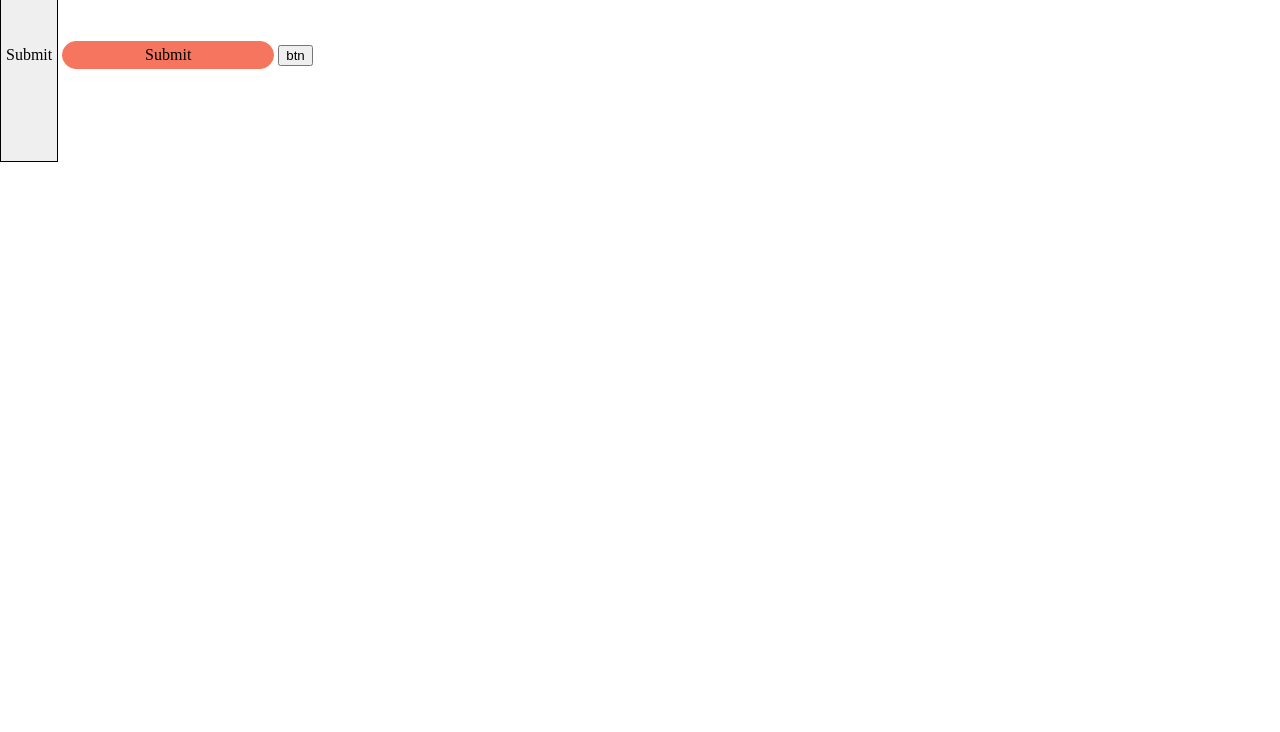
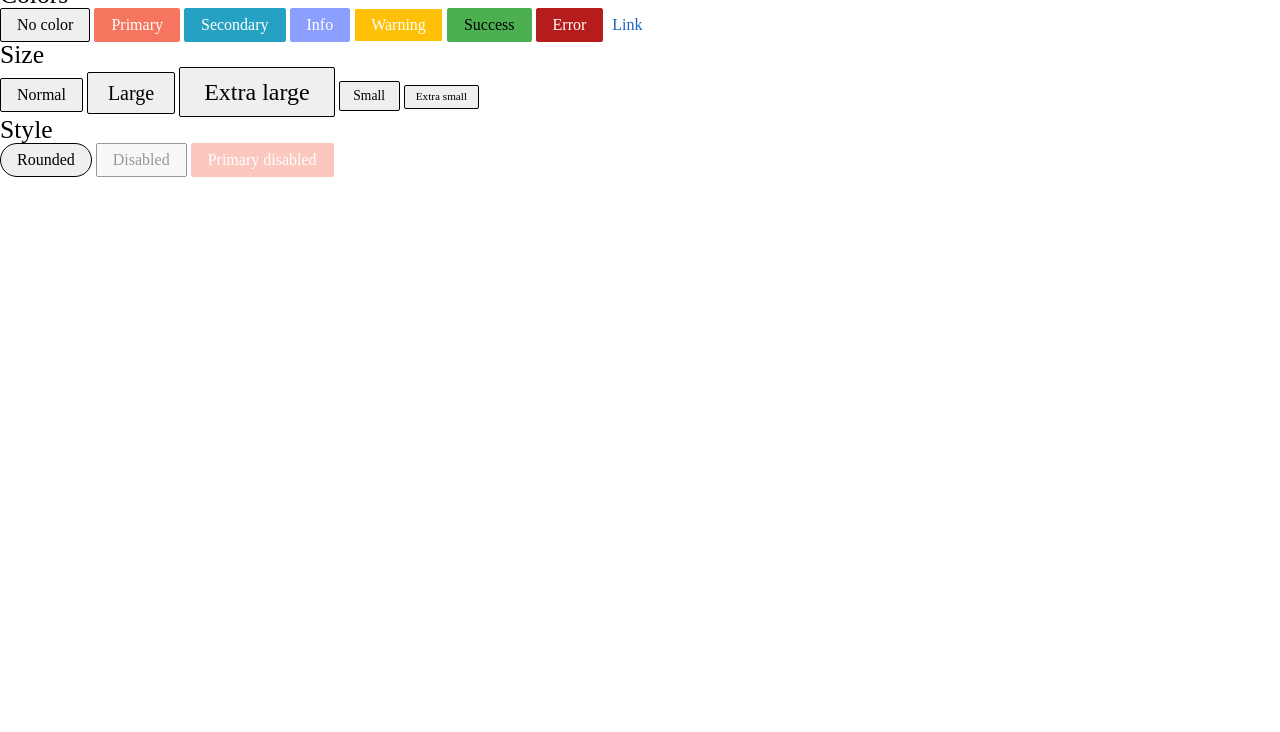
Before and after one commit to ujjwalguptaofficial/flexstyle, a website: page test/index.html in a window 1280 px wide. Shown: the part 68-800 px from the top of the page. Drawn offline with Linux system fonts and the light colour scheme.

Commit message:
add styles to button, add header feature

```diff
--- a/src/button.scss
+++ b/src/button.scss
@@ -1,9 +1,16 @@
 .btn {
-    border: 1px solid;
     padding: 5px;
     display: inline-block;
-    background-color: #efefef;
     text-align: center;
+    border-radius: 2px;
+    font-size: 1rem;
+    font-weight: 500;
+
+    &:not(.link) {
+        background-color: #efefef;
+        border: 1px solid;
+        padding: .5em 1em;
+    }
 
     &:before {
         content: "";
@@ -12,12 +19,77 @@
         height: 100%;
     }
 
+    // colors
+
+    &.primary {
+        background-color: var(--primary-color);
+        border-color: var(--primary-color);
+        color: var(--primary-contrast-color);
+    }
+
+    &.secondary {
+        background-color: var(--secondary-color);
+        border-color: var(--secondary-color);
+        color: var(--secondary-contrast-color);
+    }
+
+    &.info {
+        background-color: var(--info-color);
+        border-color: var(--info-color);
+        color: var(--info-contrast-color);
+    }
+
+    &.success {
+        background-color: var(--success-color);
+        border-color: var(--success-color);
+        color: var(--sucess-contrast-color);
+    }
+
+    &.error {
+        background-color: var(--error-color);
+        border-color: var(--error-color);
+        color: var(--error-contrast-color);
+    }
+
+    &.warning {
+        background-color: var(--warning-color);
+        border-color: var(--warnings-color);
+        color: var(--warning-contrast-color);
+    }
+
+    &.link {
+        color: var(--link-color);
+        cursor: pointer;
+    }
+
+    //size
+
+    &.small {
+        font-size: 0.85rem;
+    }
+
+    &.x-small {
+        font-size: 0.7rem;
+    }
+
+    &.big {
+        font-size: 1.25rem;
+    }
+
+    &.x-big {
+        font-size: 1.50rem;
+    }
+
+    // styles
+
     &.rounded {
         border-radius: 20px;
     }
 
-    &.primary {
-        background-color: var(--primary-color);
-        border-color: var(--primary-color);
+    &.disabled {
+        opacity: .4;
+        cursor: not-allowed;
     }
+
+
 }
--- /dev/null
+++ b/src/header.scss
@@ -0,0 +1,24 @@
+h1 {
+    font-size: 2rem;
+}
+
+h2 {
+    font-size: 1.8rem;
+}
+
+h3 {
+    font-size: 1.6rem;
+}
+
+h4 {
+    font-size: 1.4rem;
+}
+
+h5 {
+    font-size: 1.2rem;
+}
+
+h6 {
+    font-size: 1rem;
+
+}
--- a/src/index.scss
+++ b/src/index.scss
@@ -4,3 +4,4 @@
 @import "./util.scss";
 @import "./flex.scss";
 @import "./button.scss";
+@import "./header.scss";
--- a/src/var.scss
+++ b/src/var.scss
@@ -5,4 +5,15 @@
     --success-color: #4CAF50;
     --error-color: #b71c1c;
     --warning-color: #FFC107;
+
+    // contrast color
+    --primary-contrast-color: #fff;
+    --secondary-contrast-color: #fff;
+    --info-contrast-color: #fff;
+    --success-contrast-color: #fff;
+    --error-contrast-color: #fff;
+    --warning-contrast-color: #fff;
+
+    // link
+    --link-color: #1867c0;
 }
--- a/test/index.html
+++ b/test/index.html
@@ -12,9 +12,27 @@
     <div class="row content-center border v-center">
         Ujjwal
     </div>
-    <div class="btn" style="height: 200px;">Submit</div>
-    <div class="btn rounded primary" style="width:200px">Submit</div>
-    <button>btn</button>
+    <h1>Buttons</h1>
+    <h3>Colors</h3>
+    <div class="btn">No color</div>
+    <div class="btn primary">Primary</div>
+    <div class="btn secondary">Secondary</div>
+    <div class="btn info">Info</div>
+    <div class="btn warning">Warning</div>
+    <div class="btn success">Success</div>
+    <div class="btn error">Error</div>
+    <div class="btn link">Link</div>
+    <h3>Size</h3>
+    <div class="btn">Normal</div>
+    <div class="btn big">Large</div>
+    <div class="btn x-big">Extra large</div>
+    <div class="btn small">Small</div>
+    <div class="btn x-small">Extra small</div>
+    <h3>Style</h3>
+    <div class="btn rounded">Rounded</div>
+    <div class="btn disabled">Disabled</div>
+    <div class="btn primary disabled">Primary disabled</div>
+
 </body>
 
 </html>
```
Also changed, not shown: dist/lib.css.
